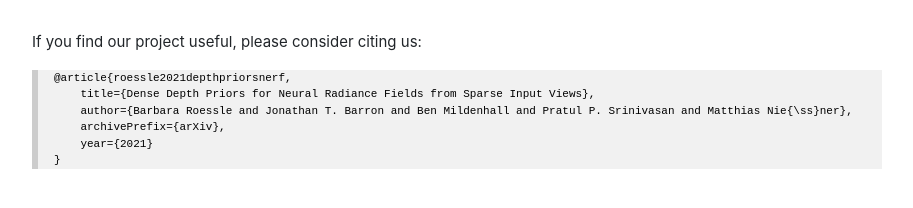
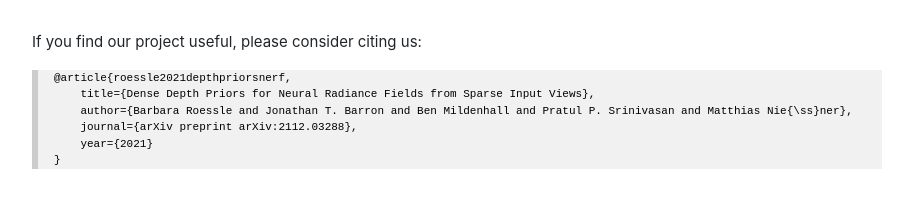
Before and after one commit to barbararoessle/dense_depth_priors_nerf, a plain HTML site: page docs/index.html in a window 1280 px wide. Shown: the part 2046-2254 px from the top of the page, without its empty margins (183-1096 px from the left). Drawn offline with nearby package versions, Linux system fonts and the light colour scheme.

Commit message:
Update index.html

```diff
--- a/docs/index.html
+++ b/docs/index.html
@@ -75,7 +75,7 @@
 @article{roessle2021depthpriorsnerf,
     title={Dense Depth Priors for Neural Radiance Fields from Sparse Input Views},
     author={Barbara Roessle and Jonathan T. Barron and Ben Mildenhall and Pratul P. Srinivasan and Matthias Nie{\ss}ner},
-    archivePrefix={arXiv},
+    journal={arXiv preprint arXiv:2112.03288},
     year={2021}
 }
 </pre>
```
